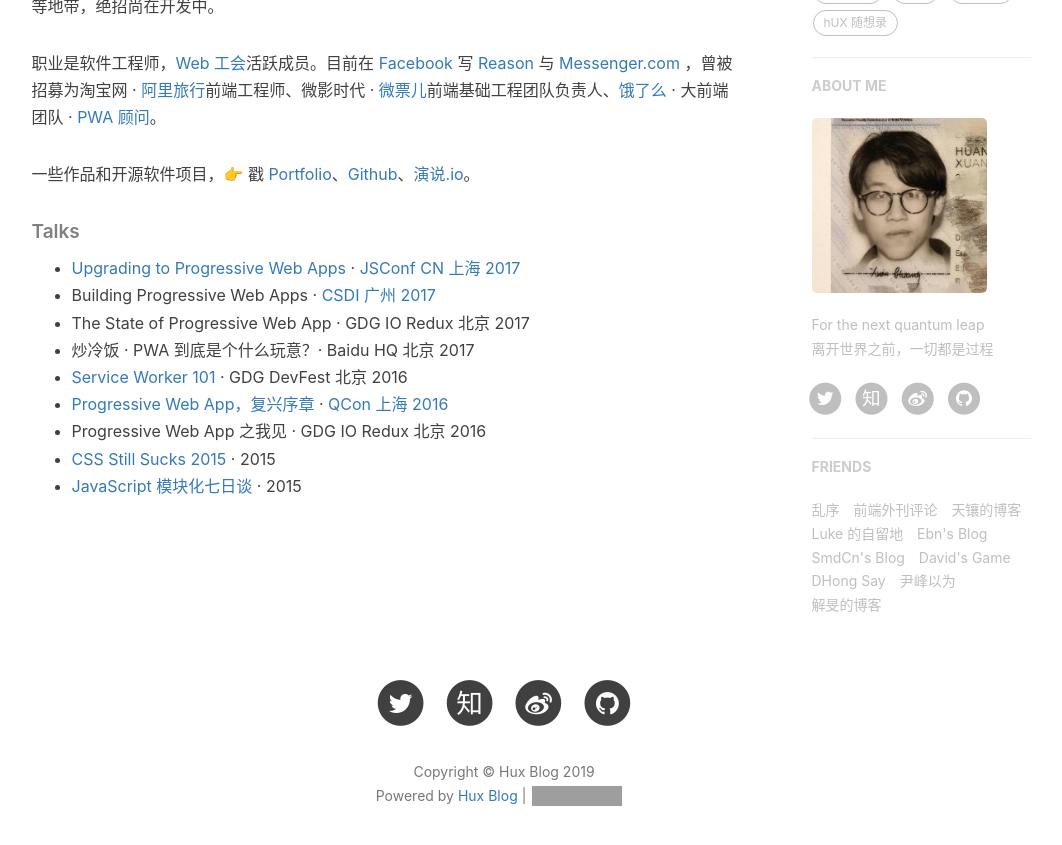
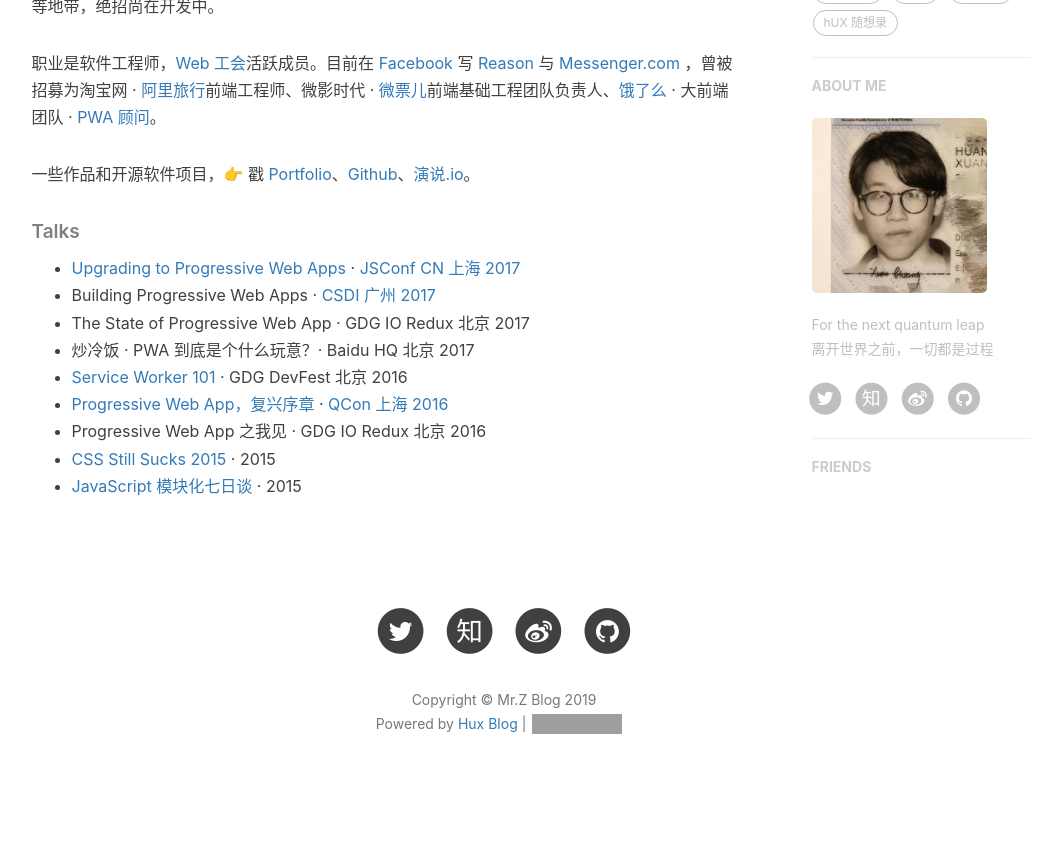
Before and after one commit to DylanZhuang/DylanZhuang.github.io, a Jekyll site: the page built from about.html, in a window 1280 px wide and 900 px high, scrolled down 637 px. Shown: the top 845 px of the window, without its empty margins (136-1198 px from the left). Built offline with Jekyll 4.4.1, drawn with Linux system fonts in a browser that asks for light colours; nearby versions of some CDN libraries; comment, search, counter and statistics services are not loaded; part of the change alters nothing that is shown; grey boxes are pictures that could not be loaded.

Commit message:
*)修改配置选项

```diff
--- a/_config.yml
+++ b/_config.yml
@@ -1,10 +1,10 @@
 # Site settings
-title: Hux Blog
-SEOTitle: 黄玄的博客 | Hux Blog
+title: Mr.Z Blog
+SEOTitle: 庄宇洲的博客 | Mr.Z Blog
 header-img: img/home-bg.jpg
-email: huxpro@gmail.com
-description: "关于程序与设计、黑客与画家 | 黄玄，Web & Mobile Lover，Software Engineer，UX Designer | 这里是 @Hux黄玄 的个人博客，与你一起发现更大的世界。"
-keyword: "黄玄, Hux黄玄, Hux, 鬼栈, huxpro, @huxpro, 黄玄的博客, Hux Blog, 博客, 个人网站, 互联网, Web, JavaScript, 前端, 设计"
+email: 408405621@qq.com
+description: "描述"
+keyword: "Mr.Z"
 url: "https://dylanzhuang.github.io/"              # your host, for absolute URL
 baseurl: ""                             # for example, '/blog' if your blog hosted on 'host/blog'
 
@@ -102,38 +102,35 @@ page-mathjax: false
 
 # Friends
 friends: [
-    {
-    #     title: "Su",
-    #     href: "http://su.gallery/"
+    # {
+    #     title: "乱序",
+    #     href: "http://mida.re/"
     # },{
-        title: "乱序",
-        href: "http://mida.re/"
-    },{
-        title: "前端外刊评论",
-        href: "http://qianduan.guru/"
-    },{
-        title: "天镶的博客",
-        href: "http://lingyu.wang/"
-    },{
-        title: "Luke 的自留地",
-        href: "http://hmqk1995.github.io"
-    },{
-        title: "Ebn's Blog",
-        href: "http://ebnbin.com/"
-    },{
-        title: "SmdCn's Blog",
-        href: "http://blog.smdcn.net"
-    },{
-        title: "David's Game",
-        href: "https://www.ruoyaowu.com/"
-    },{
-        title: "DHong Say",
-        href: "http://dhong.co"
-    },{
-        title: "尹峰以为",
-        href: "http://ingf.github.io/"
-    },{
-        title: "解旻的博客",
-        href: "http://xieminis.me/"
-    }
+    #     title: "前端外刊评论",
+    #     href: "http://qianduan.guru/"
+    # },{
+    #     title: "天镶的博客",
+    #     href: "http://lingyu.wang/"
+    # },{
+    #     title: "Luke 的自留地",
+    #     href: "http://hmqk1995.github.io"
+    # },{
+    #     title: "Ebn's Blog",
+    #     href: "http://ebnbin.com/"
+    # },{
+    #     title: "SmdCn's Blog",
+    #     href: "http://blog.smdcn.net"
+    # },{
+    #     title: "David's Game",
+    #     href: "https://www.ruoyaowu.com/"
+    # },{
+    #     title: "DHong Say",
+    #     href: "http://dhong.co"
+    # },{
+    #     title: "尹峰以为",
+    #     href: "http://ingf.github.io/"
+    # },{
+    #     title: "解旻的博客",
+    #     href: "http://xieminis.me/"
+    # }
 ]
```
